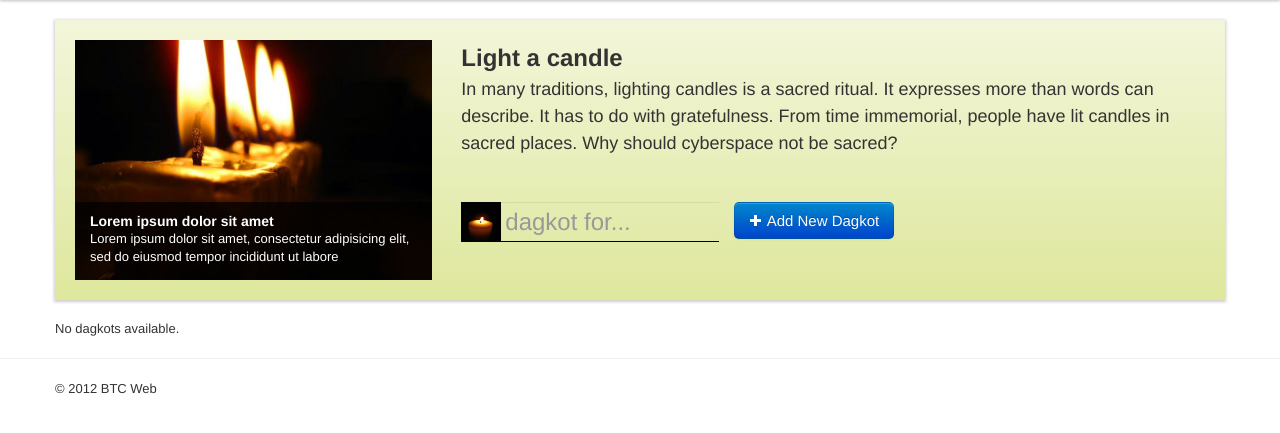
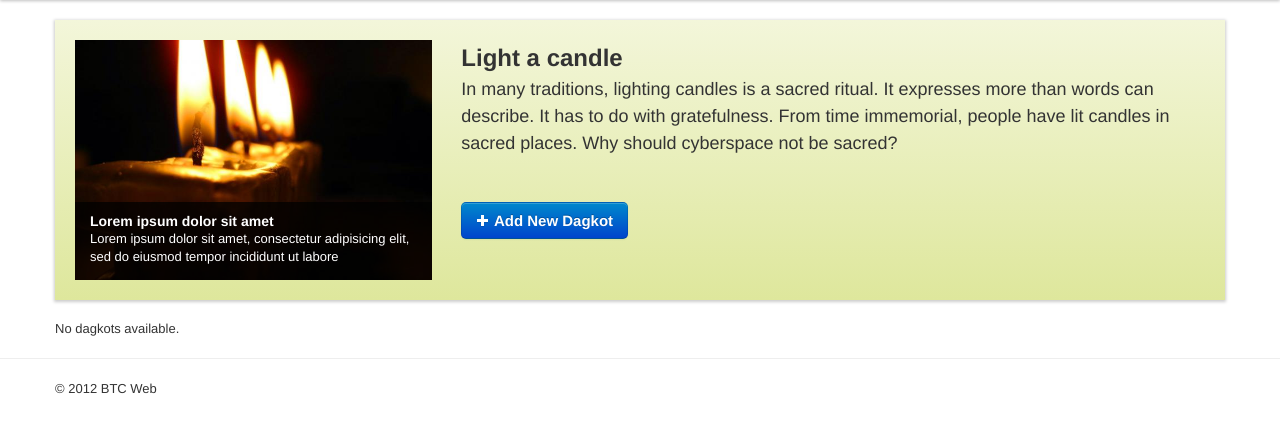
Before and after one commit to PeithVergil/dagkot, a Python web app: template templates/home/home.html in a window 1280 px wide. Shown: the part 40-473 px from the top of the page. Run offline with Jinja, Linux system fonts and the light colour scheme; the template is opened without the code that fills it, so the values that code supplies are empty; style sheets or scripts are compiled from the project's sources; some libraries are stand-ins or nearby versions.

Commit message:
* Minor HTML and CSS modifications on the home page.

```diff
--- a/less/style.less
+++ b/less/style.less
@@ -84,6 +84,10 @@
 				}
 
 				.home_dagkot_form {
+					.btn {
+						font-weight: bold;
+					}
+
 					#frm_dagkot_for {
 						#img_dagkot_for {
 							.FloatLeft;
--- a/templates/home/home.html
+++ b/templates/home/home.html
@@ -39,7 +39,11 @@
 							<p>In many traditions, lighting candles is a sacred ritual. It expresses more than words can describe. It has to do with gratefulness. From time immemorial, people have lit candles in sacred places. Why should cyberspace not be sacred?</p>
 						</div>
 						<div class="home_dagkot_form">
-							<form id="frm_dagkot_for" method="get" action="/add">
+							<a href="/add" class="btn btn-large btn-primary">
+								<i class="icon-plus icon-white"></i>
+								Add New Dagkot
+							</a>
+							<!-- <form id="frm_dagkot_for" method="get" action="/add">
 								<img id="img_dagkot_for" src="/images/candle-default.gif" />
 								<div id="div_dagkot_for">
 									<input type="text" name="txt_dagkot_for" id="txt_dagkot_for" placeholder="dagkot for..." />
@@ -51,7 +55,7 @@
 									</button>
 								</div>
 								<div class="ClearBoth"></div>
-							</form>
+							</form> -->
 						</div>
 					</div>
 				</div>
```
